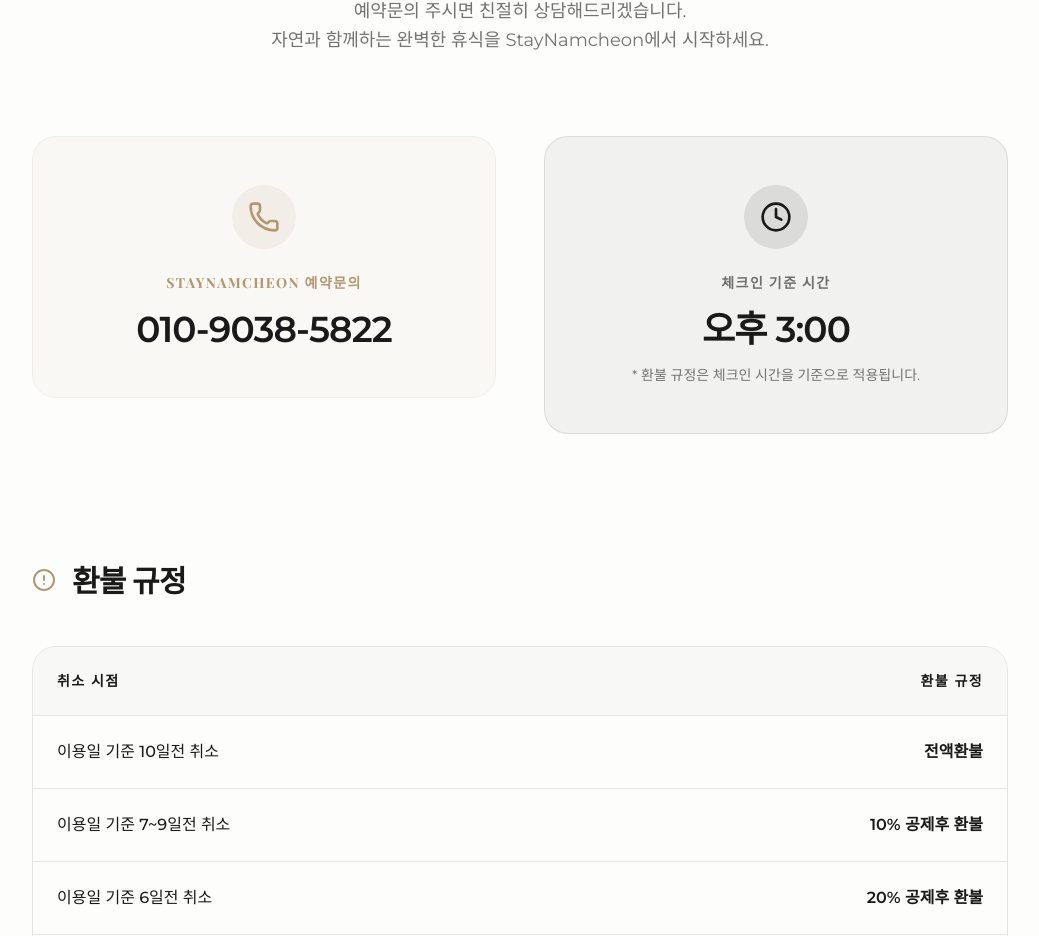
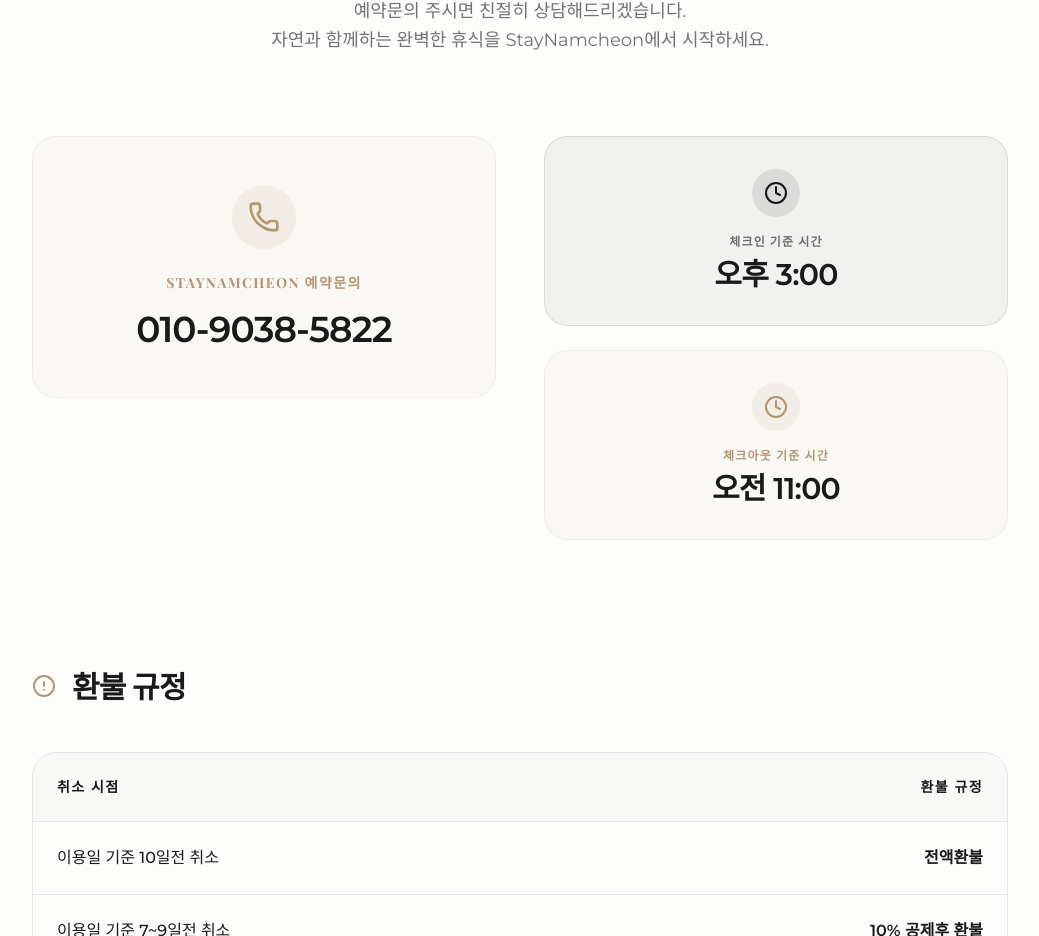
Before and after one commit to josskim/staynamcheon, a Next.js app: page /reservation in a window 1280 px wide. Shown: the part 935-1871 px from the top of the page, without its empty margins (120-1159 px from the left). Built offline with nearby package versions, Linux system fonts and the light colour scheme; no server answers; the database is empty; a web font is replaced by a local one.

Commit message:
feat: split reservation times into check-in and check-out and update admin

```diff
--- a/src/app/admin/dashboard/reservation/page.tsx
+++ b/src/app/admin/dashboard/reservation/page.tsx
@@ -21,7 +21,8 @@
   });
 
   const [info, setInfo] = useState({
-    checkin: "오후 3:00"
+    checkin: "오후 3:00",
+    checkout: "오전 11:00"
   });
 
   const [refundPolicy, setRefundPolicy] = useState([
@@ -46,7 +47,10 @@
         });
 
         setContact({ phone: getVal("contact", "phone", "010-9038-5822") });
-        setInfo({ checkin: getVal("info", "checkin", "오후 3:00") });
+        setInfo({
+          checkin: getVal("info", "checkin", "오후 3:00"),
+          checkout: getVal("info", "checkout", "오전 11:00")
+        });
 
         setRefundPolicy(getJson("policy", "refund", [
           { period: "이용일 기준 10일전 취소", refund: "전액환불" },
@@ -74,6 +78,7 @@
         { page: "reservation", section: "hero", key: "imageUrl", value: hero.imageUrl, type: "image" },
         { page: "reservation", section: "contact", key: "phone", value: contact.phone, type: "text" },
         { page: "reservation", section: "info", key: "checkin", value: info.checkin, type: "text" },
+        { page: "reservation", section: "info", key: "checkout", value: info.checkout, type: "text" },
         { page: "reservation", section: "policy", key: "refund", value: JSON.stringify(refundPolicy), type: "json" },
       ];
 
@@ -182,7 +187,7 @@
               Contact & Info (예약문의 및 체크인 시간)
             </h3>
           </div>
-          <div className="p-8 grid grid-cols-1 lg:grid-cols-2 gap-8">
+          <div className="p-8 grid grid-cols-1 md:grid-cols-3 gap-8">
             <div className="space-y-2">
               <label className="text-xs font-bold uppercase tracking-widest text-[#856669]">전화번호 (Phone Number)</label>
               <div className="relative">
@@ -196,13 +201,25 @@
               </div>
             </div>
             <div className="space-y-2">
-              <label className="text-xs font-bold uppercase tracking-widest text-[#856669]">체크인 기준 시간 (Check-in time)</label>
+              <label className="text-xs font-bold uppercase tracking-widest text-[#856669]">체크인 시간 (Check-in)</label>
               <div className="relative">
                 <Clock className="absolute left-4 top-1/2 -translate-y-1/2 text-[#856669]" size={18} />
                 <input
                   type="text"
                   value={info.checkin}
-                  onChange={(e) => { setInfo({ checkin: e.target.value }); markChanged(); }}
+                  onChange={(e) => { setInfo({ ...info, checkin: e.target.value }); markChanged(); }}
+                  className="w-full bg-[#f8f6f6] border border-[#e4dcdd] rounded-xl pl-12 pr-4 py-3 text-[#171212] focus:border-[#DB5461] outline-none transition-colors"
+                />
+              </div>
+            </div>
+            <div className="space-y-2">
+              <label className="text-xs font-bold uppercase tracking-widest text-[#856669]">체크아웃 시간 (Check-out)</label>
+              <div className="relative">
+                <Clock className="absolute left-4 top-1/2 -translate-y-1/2 text-[#856669]" size={18} />
+                <input
+                  type="text"
+                  value={info.checkout}
+                  onChange={(e) => { setInfo({ ...info, checkout: e.target.value }); markChanged(); }}
                   className="w-full bg-[#f8f6f6] border border-[#e4dcdd] rounded-xl pl-12 pr-4 py-3 text-[#171212] focus:border-[#DB5461] outline-none transition-colors"
                 />
               </div>
--- a/src/app/reservation/page.tsx
+++ b/src/app/reservation/page.tsx
@@ -38,6 +38,7 @@
 
   const phone = getVal("contact", "phone", "010-9038-5822");
   const checkin = getVal("info", "checkin", "오후 3:00");
+  const checkout = getVal("info", "checkout", "오전 11:00");
 
   const refundPolicy = getJson("policy", "refund", [
     { period: "이용일 기준 10일전 취소", refund: "전액환불" },
@@ -90,17 +91,26 @@
             </ScrollReveal>
 
             <ScrollReveal direction="left" delay={0.2}>
-              <div className="h-full p-8 md:p-12 rounded-3xl bg-foreground/5 border border-foreground/10 flex flex-col items-center text-center group hover:bg-foreground/10 transition-all duration-500">
-                <div className="w-16 h-16 rounded-full bg-foreground/10 flex items-center justify-center mb-6 group-hover:scale-110 transition-transform duration-500">
-                  <Clock className="text-foreground" size={32} />
+              <div className="flex flex-col gap-6 h-full">
+                <div className="flex-1 p-6 md:p-8 rounded-3xl bg-foreground/5 border border-foreground/10 flex flex-col items-center justify-center text-center group hover:bg-foreground/10 transition-all duration-500">
+                  <div className="w-12 h-12 rounded-full bg-foreground/10 flex items-center justify-center mb-4 group-hover:scale-110 transition-transform duration-500">
+                    <Clock className="text-foreground" size={24} />
+                  </div>
+                  <h3 className="text-xs font-bold tracking-widest uppercase mb-2 opacity-60 text-foreground">체크인 기준 시간</h3>
+                  <p className="text-2xl md:text-3xl font-semibold tracking-tight">
+                    {checkin}
+                  </p>
                 </div>
-                <h3 className="text-sm font-bold tracking-widest uppercase mb-4 opacity-60">체크인 기준 시간</h3>
-                <p className="text-3xl md:text-4xl font-semibold tracking-tight">
-                  {checkin}
-                </p>
-                <p className="mt-4 text-sm text-muted-foreground">
-                  * 환불 규정은 체크인 시간을 기준으로 적용됩니다.
-                </p>
+
+                <div className="flex-1 p-6 md:p-8 rounded-3xl bg-secondary/5 border border-secondary/10 flex flex-col items-center justify-center text-center group hover:bg-secondary/10 transition-all duration-500">
+                  <div className="w-12 h-12 rounded-full bg-secondary/10 flex items-center justify-center mb-4 group-hover:scale-110 transition-transform duration-500">
+                    <Clock className="text-secondary" size={24} />
+                  </div>
+                  <h3 className="text-xs font-bold tracking-widest uppercase mb-2 text-secondary">체크아웃 기준 시간</h3>
+                  <p className="text-2xl md:text-3xl font-semibold tracking-tight">
+                    {checkout}
+                  </p>
+                </div>
               </div>
             </ScrollReveal>
           </div>
```
